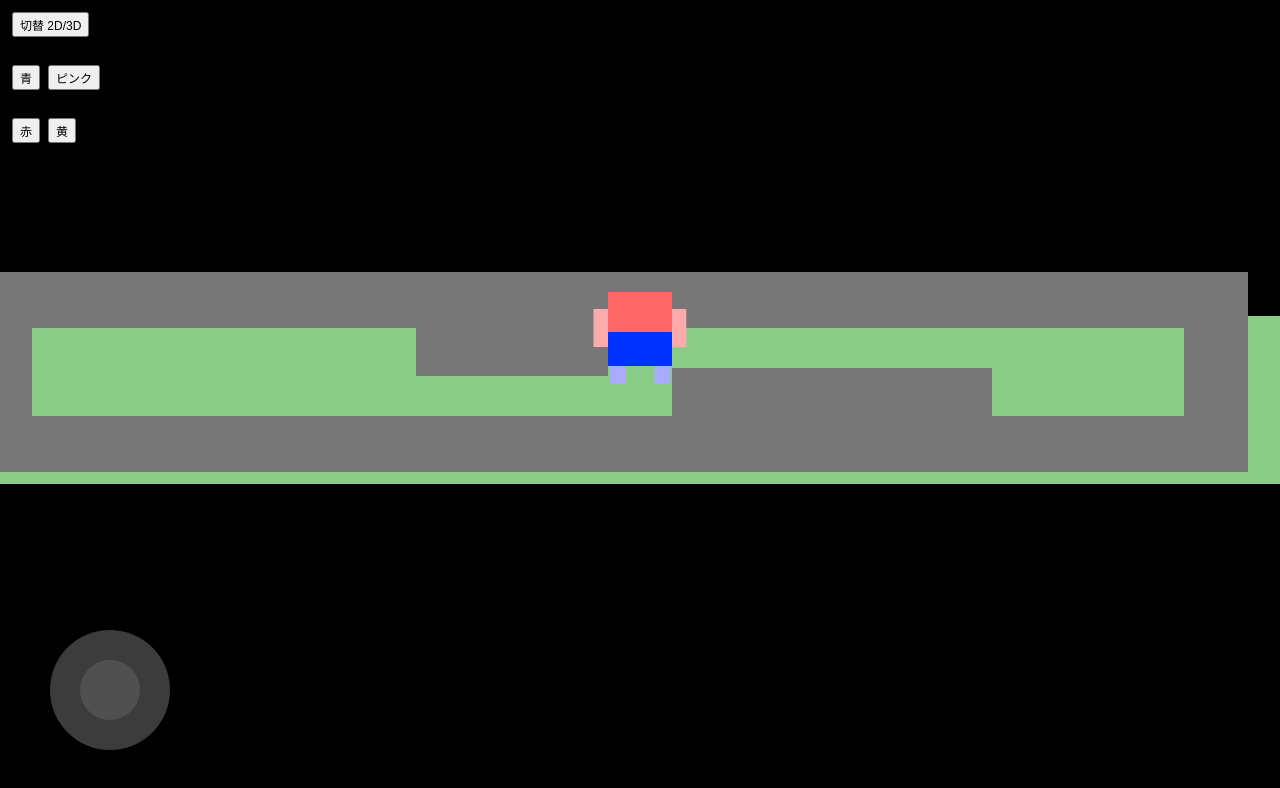
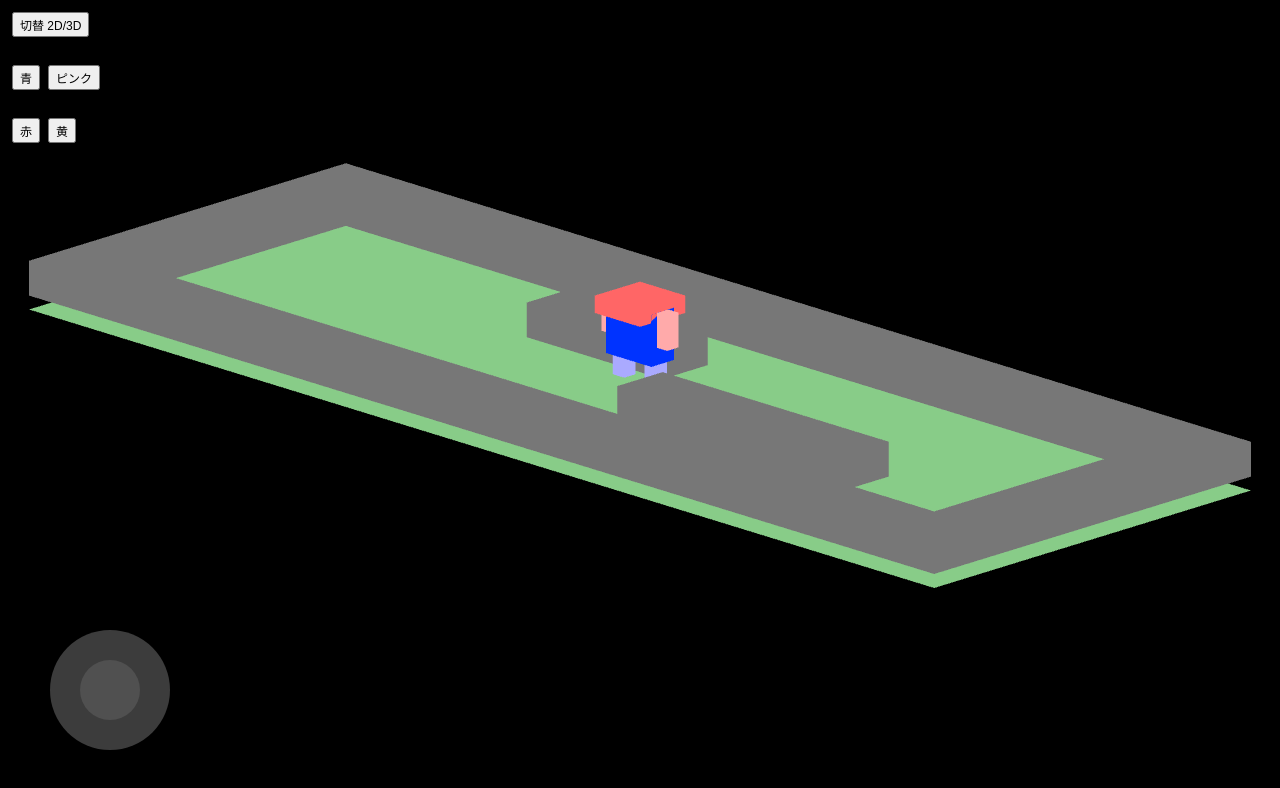
Before and after one commit to m-matsuo/m-matsuo.github.io, a plain HTML site: page index.html in a window 1280 px wide. Drawn offline with nearby package versions, Linux system fonts and the light colour scheme; animation ran at ten frames a second.

Commit message:
Update index.html

```diff
--- a/index.html
+++ b/index.html
@@ -2,7 +2,7 @@
 <html lang="ja">
 <head>
 <meta charset="UTF-8">
-<title>Boxcel リアルタイム着せ替えデモ</title>
+<title>Boxcel 2Dクォータービュー＋着せ替えデモ</title>
 <style>
   body { margin:0; overflow:hidden; }
   canvas { display:block; background:#aee1ff; }
@@ -126,8 +126,10 @@ function checkCollision(nextPos){
 // === カメラ更新 ===
 function updateCameras(){
   if(mode==="2D"){
-    camera2D.position.set(boxcel.position.x,150,200);
-    camera2D.lookAt(boxcel.position.x,0,0);
+    // 45度クォータービュー
+    const offset = new THREE.Vector3(150, 120, 150);
+    camera2D.position.copy(boxcel.position.clone().add(offset));
+    camera2D.lookAt(boxcel.position.x, boxcel.position.y, boxcel.position.z);
   }else{
     const offset=new THREE.Vector3(0,120,180);
     camera3D.position.copy(boxcel.position.clone().add(offset));
@@ -164,7 +166,11 @@ animate();
 
 // === UI & イベント ===
 document.getElementById("switch").addEventListener("click",()=>{mode=mode==="2D"?"3D":"2D";});
-window.addEventListener("resize",()=>{renderer.setSize(window.innerWidth,window.innerHeight); camera3D.aspect=window.innerWidth/window.innerHeight; camera3D.updateProjectionMatrix();});
+window.addEventListener("resize",()=>{
+  renderer.setSize(window.innerWidth,window.innerHeight);
+  camera3D.aspect=window.innerWidth/window.innerHeight;
+  camera3D.updateProjectionMatrix();
+});
 
 // キーボード
 window.addEventListener("keydown",e=>keys[e.key]=true);
```
